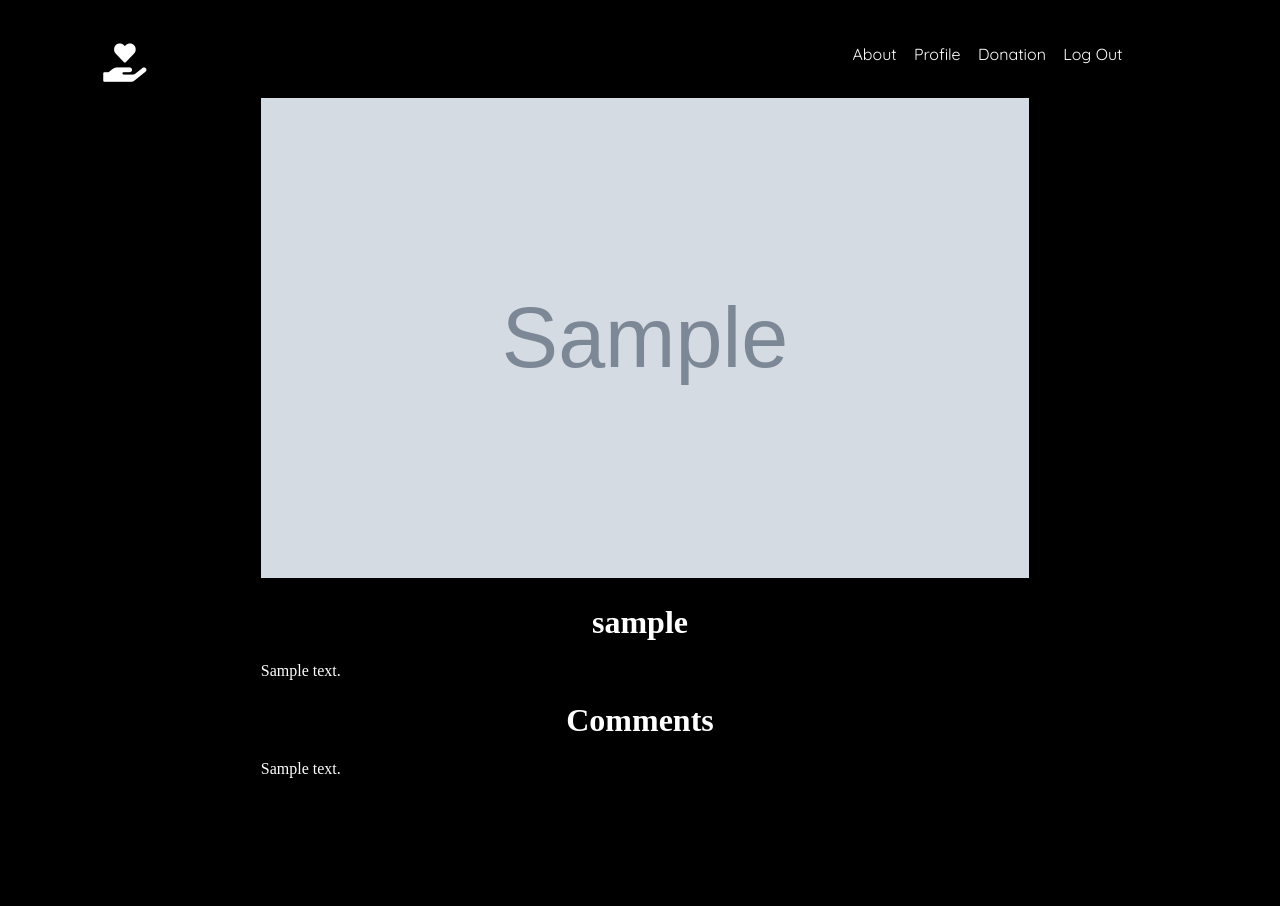
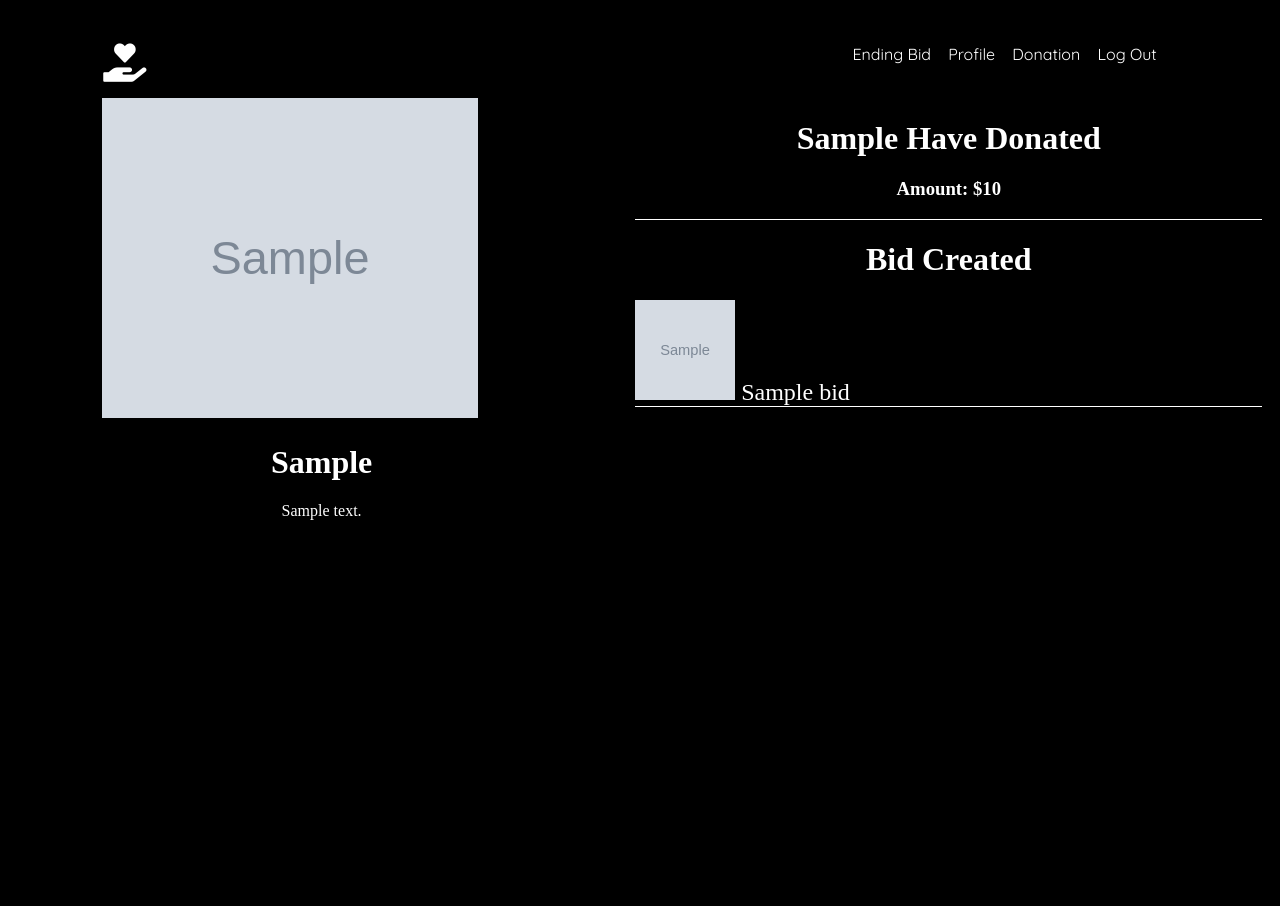
Before and after one commit to dli24/Auction-Charity, a Django app: page /accounts/profile/1 in a window 1280 px wide. Before the commit the page ends 778 px from the top, so only its background shows below. Run offline with Django 3.2, Linux system fonts and the light colour scheme; a user stored in the database is signed in; tables that the repository leaves empty hold one stand-in row (values such as "Sample post"); grey boxes marked "Sample" are stand-in pictures; parts of the project's set-up code (start-up, migrations or seed data) failed here and were passed over; some libraries are stand-ins or nearby versions.

Commit message:
almost finish the project

```diff
--- a/accounts/views.py
+++ b/accounts/views.py
@@ -2,9 +2,10 @@ from django.shortcuts import render, redirect
 from django.contrib import auth
 from django.contrib.auth.decorators import login_required
 from django.contrib.auth.models import User
+from django.db.models import Sum
 # from .forms import ProfileForm
 from .models import Profile
-from auction.models import Bid, Comments, Donation
+from auction.models import Bid, Comments, Donation, Bidding
 
 def register(request):
     if request.method == 'POST':
@@ -70,5 +71,6 @@ def profile(request, user_id):
     user = request.user
     bids = Bid.objects.filter(profile=profile.pk)
     comments = Comments.objects.filter(profile=profile.pk)
-    donations = Donation.objects.filter(profile=profile.pk)
+    donations = Donation.objects.filter(profile=profile.pk).aggregate(Sum('donation_amount')).get('donation_amount__sum',0.00)
+    # bidding = Bidding.objects.filter(profile=profile.pk).order_by('-amount').first()
     return render(request, 'accounts/profile.html', {'profile': profile, 'bids':bids, 'comments': comments, 'donations': donations, 'user': user})
--- a/auction/models.py
+++ b/auction/models.py
@@ -14,6 +14,13 @@ class Bid(models.Model):
 
     def __str__(self):
         return self.name
+
+    def ending(self):
+        now = timezone.now()
+        if self.end_date >= now:
+            return True
+        else:
+            return False
 
 class Bidding(models.Model):
     profile = models.ForeignKey(Profile, on_delete=models.CASCADE, related_name='bidding')
--- a/auction/urls.py
+++ b/auction/urls.py
@@ -3,8 +3,9 @@ from . import views
 
 urlpatterns = [
         path('', views.landing, name='landing'),
-        path('loginpage', views.landing2, name='landing2'),
+        path('loginpage/', views.landing2, name='landing2'),
         path('donation/new', views.donation_new, name='donation_new'),
         path('bid/<int:bid_id>', views.bid_detail, name='bid_detail'),
-        path('bid/new', views.create_bid, name='create_bid')
+        path('bid/new', views.create_bid, name='create_bid'),
+        path('endbid', views.endbid, name='endbid')
 ]
--- a/auction_django/urls.py
+++ b/auction_django/urls.py
@@ -16,9 +16,11 @@ Including another URLconf
 from django.conf.urls import include
 from django.urls import path
 from django.contrib import admin
+from auction import views
 
 urlpatterns = [
     path('admin/', admin.site.urls),
     path('', include('auction.urls')),
-    path('accounts/', include('accounts.urls'))
+    path('accounts/', include('accounts.urls')),
+    path('about/', views.about, name='about'),
 ]
--- a/static/landing2.css
+++ b/static/landing2.css
@@ -1,5 +1,8 @@
 .landing2{
     color:white;
+}
+.landing2 h4{
+    text-align: center;
 }
 .create_bid{
     text-decoration: none;
--- a/static/profile.css
+++ b/static/profile.css
@@ -1,14 +1,45 @@
 .profile {
+    display: flex;
+    width: 98vw;
+    height: 100vh;
+    flex-direction: row;
     color:white;
 }
-.profile h1{
+.profile_left{
+    width: 100%;
+    height: 100%;
+}
+.profile_right{
+    width: 100%;
+    height: 100%;
+}
+.profile_left img{
+    height: 40%;
+    width: 60%;
+    margin-left: 15%;
+}
+.profile_left h1, .profile_left p{
     text-align: center;
-}
-.profile img{
-    height: 60vh;
-    width: 60vw;
-    margin-left: 20%;
 }
 .profile p{
     margin: 0 20%;
 }
+.profiledonate{
+    text-align: center;
+    border-bottom: 1px solid white;
+}
+.bidcreate{
+    border-bottom: 1px solid white;
+}
+.bidcreate h1{
+    text-align: center;
+}
+.bidcreate a {
+    font-size: 1.5em;
+    text-decoration: none;
+    color: white;
+}
+.bidcreate img {
+    height: 100px;
+    width: 100px;
+}
--- a/templates/accounts/profile.html
+++ b/templates/accounts/profile.html
@@ -4,16 +4,25 @@
 {% block loggedHome %}
 
 <div class="profile">
-    <img src="{{ profile.picture }}" alt="{{ profile.user.username }}" />
-    <h1>{{profile.user.username}}</h1>
-    <p>{{ profile.bio }}</p>
+    <div class="profile_left">
+        <img src="{{ profile.picture }}" alt="{{ profile.user.username }}" />
+        <h1>{{profile.user.username|title}}</h1>
+        <p>{{ profile.bio }}</p>
+    </div>
+    <div class="profile_right">
+        <div class="profiledonate">
+            <h1>{{profile.user.username|title}} Have Donated</h1>
+            <h3>Amount: ${{donations}}</h3>
+        </div>
+        <div class="bidcreate">
+            <h1>Bid Created</h1>
+            {% for bid in bids %}
+            <a href="{% url 'bid_detail' bid_id=bid.id %}"><img src="{{ bid.picture }}" /> {{bid.name}}</p></a>
 
-    {% if comments %}
-    <h1>Comments</h1>
-    {% for comment in comments %}
-    <p>{{ comment }}</p>
-    {% endfor %}
-    {% endif %}
+            {% endfor %}
+        </div>
+    </div>
+
 
 </div>
 
--- a/templates/auction/bid_form.html
+++ b/templates/auction/bid_form.html
@@ -1,6 +1,7 @@
 {% extends 'base.html' %}
 {% load staticfiles %}
 {% block cssLink %}<link rel="stylesheet" href="{% static 'bidform.css' %}" />{% endblock %}
+{% block scripts %}<script src="{% static 'scripts/bidform.js' %}"></script>{% endblock %}
 {% block loggedHome %}
 
 <div class="bidForm">
--- a/templates/partials/_nav.html
+++ b/templates/partials/_nav.html
@@ -4,7 +4,7 @@
 		<nav>
 			<ul>
 				<li><a href="{% url 'landing2' %}" class="nav-link"><i class="fas fa-hand-holding-heart"></i></a></li>
-				<li><a href="#" class="nav-link">About</a></li>
+				<li><a href="{% url 'endbid' %}" class="nav-link">Ending Bid</a></li>
 				<li><a href="{% url 'profile' user_id=user.id %}" class="nav-link">Profile</a></li>
 				<li><a href="{% url 'donation_new' %}" class="nav-link">Donation</a></li>
 				<li><a href="{% url 'logout' %}" class="nav-link">Log Out</a></li>
@@ -14,7 +14,7 @@
 		<nav>
 			<ul>
 				<li><a href="{% url 'landing' %}" class="nav-link"><i class="fas fa-hand-holding-heart"></i></a></li>
-				<li><a href="#" class="nav-link">About Us</a></li>
+				<li><a href="/about" class="nav-link">About Us</a></li>
 				<li><a href="{% url 'register' %}" class="nav-link">Sign Up</a></li>
 				<li><a href="{% url 'login' %}" class="nav-link">Login</a></li>
 			</ul>
```
Also changed, not shown: auction/views.py (+10 -3 lines), static/about.css (+7 -0 lines), static/scripts/bidform.js (added, +9 -0 lines), templates/about.html (added, +23 -0 lines), templates/auction/bid_detail.html (+13 -2 lines), templates/auction/endbid.html (added, +31 -0 lines), templates/auction/landing2.html (+5 -3 lines), static/scripts/biddetail.js (added).
